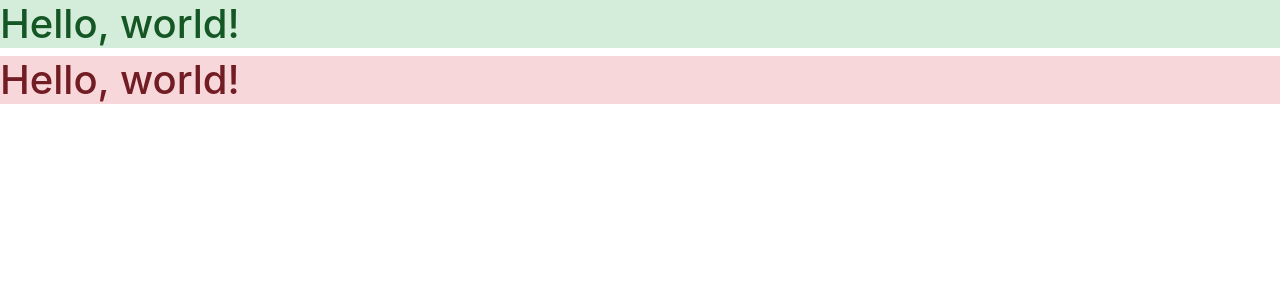
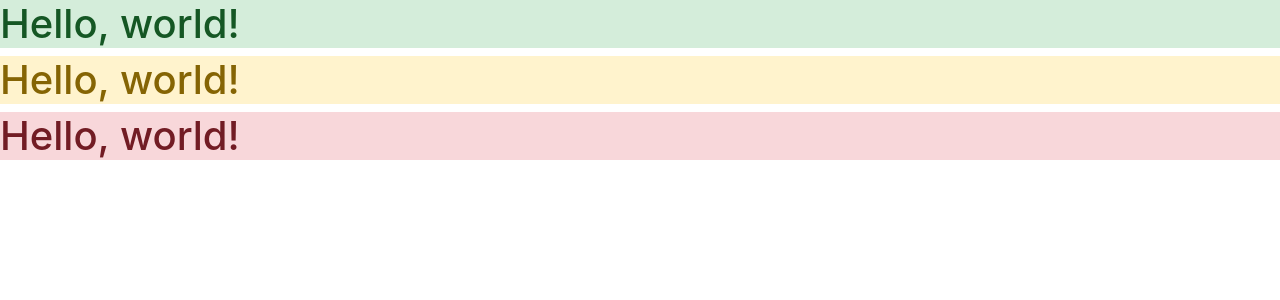
Before and after one commit to apbog/dione, a Django app: page / in a window 1280 px wide. Shown: the top 300 px of the page. Run offline with Django 3.2, Linux system fonts and the light colour scheme; some libraries are stand-ins or nearby versions.

Commit message:
Update home.html

```diff
--- a/landing/templates/landing/home.html
+++ b/landing/templates/landing/home.html
@@ -10,8 +10,10 @@
 
     <title>Hello, world!</title>
   </head>
+
   <body>
     <h1 class="alert-success">Hello, world!</h1>
+    <h1 class="alert-warning">Hello, world!</h1>
     <h1 class="alert-danger">Hello, world!</h1>
 
     <!-- Optional JavaScript -->
```
